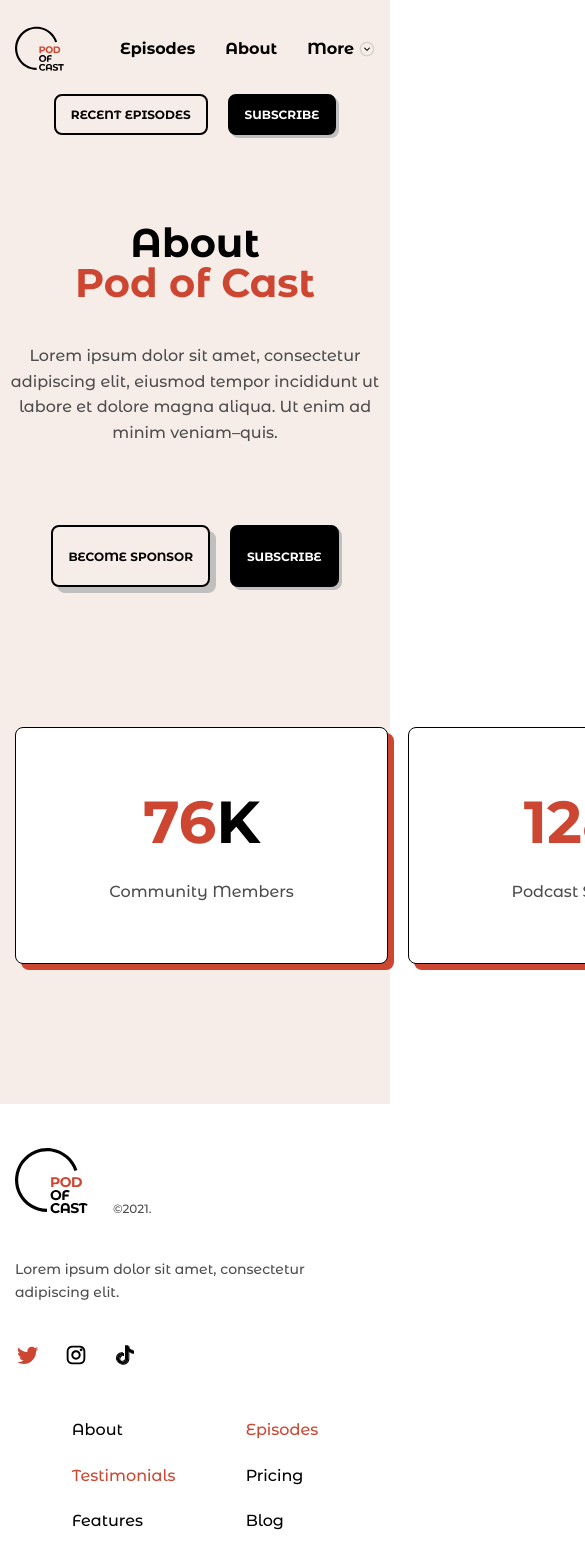
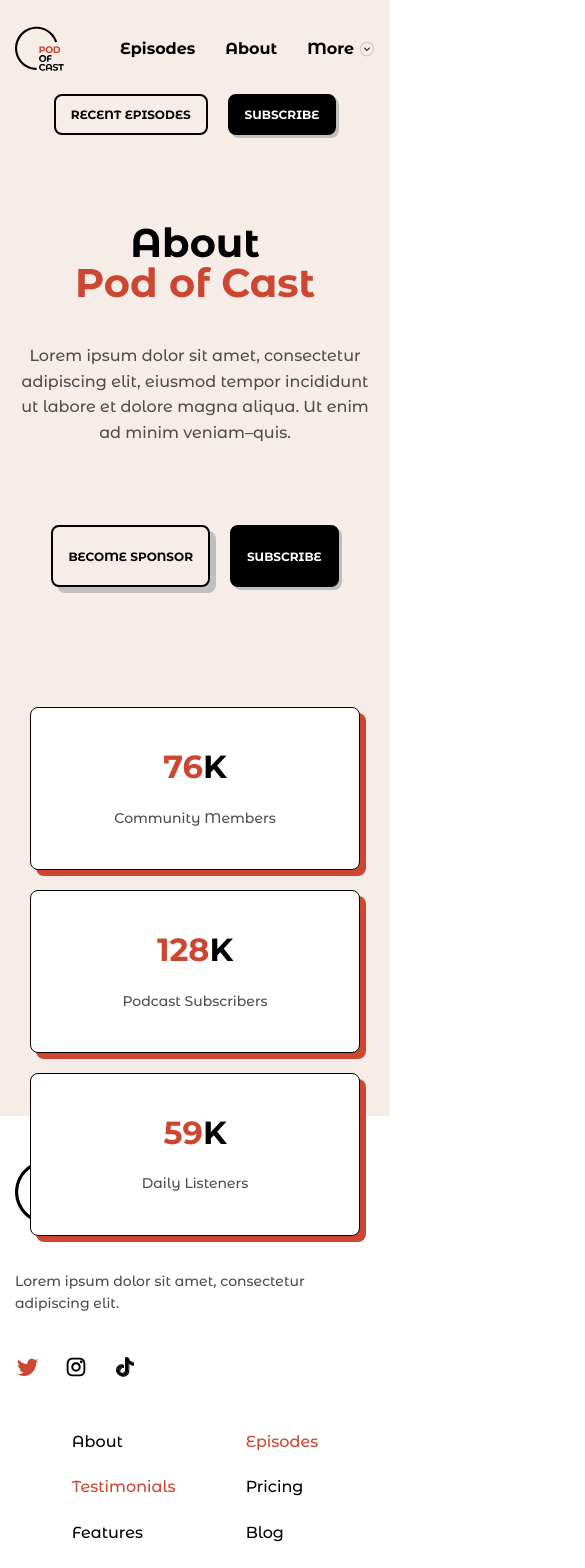
Before and after one commit to LiliiaGalkina/Podcast, a React (Vite) app: page /about in a window 390 px wide. Shown: the top 1568 px of the page, 585 px wide, since content can reach past the window. Built offline with nearby package versions, Linux system fonts and the light colour scheme.

Commit message:
about hero с адаптивом

```diff
--- a/src/components/Main/About/About.jsx
+++ b/src/components/Main/About/About.jsx
@@ -6,7 +6,7 @@ import Button from "../../Button/Button";
 const About = () => {
   return (
     <main>
-      <section className={allstyle.hero}>
+      <section className={style.heroabout}>
         <h1 className={allstyle.herotitle}>
           About <p className={allstyle.herotitlered}>Pod of Cast</p>
         </h1>
@@ -40,7 +40,19 @@ const About = () => {
               <p className={style.text}>Daily Listeners</p>
             </div>
           </div>
-        </div>
+			  </div>
+			  <div className={style.herodecorred}>
+				  <img src="/image/about/hero-decor.png" alt="красная кривая"/>
+			  </div>
+			   <div className={allstyle.herodecorleft}>
+						<img
+						  src="/image/homepage/hero-decor1.png"
+						  alt="черная кривая с оранжевой звездочкой на конце"
+						/>
+					  </div>
+					  <div className={allstyle.herodecorright}>
+						<img src="/image/homepage/hero-decor2.png" alt="несколько разноцветных звездочек" />
+					  </div>
       </section>
     </main>
   );
--- a/src/components/Main/About/about.module.scss
+++ b/src/components/Main/About/about.module.scss
@@ -2,8 +2,14 @@
 
 /*hero*/
 
+.heroabout {
+position: relative;
+  padding: 6.4rem 1.5rem 0;
+  background-color: $backgroundHeaderHero;
+}
+
 .buttons {
-	margin-bottom: 14rem;
+	margin-bottom: 4rem;
 	display: flex;
 	justify-content: center;
 	gap: 2rem;
@@ -16,14 +22,16 @@
 }
 
 .items {
+	position: relative;
+	top: 12rem;
 	display: grid;
 	grid-template-columns: repeat(3, 1fr);
 	gap: 2rem;
+	justify-content: space-between;
 }
 
 .item {
 	padding: 5.9rem 0;
-	min-width: 37.3rem;
 	display: flex;
 	flex-direction: column;
 	align-items: center;
@@ -31,6 +39,7 @@
 	border: 0.15rem solid $textColorDark;
 	border-radius: 0.8rem;
 	box-shadow: 0.6rem 0.6rem $textColorRed;
+	text-align: center;
 }
 
 .digittext {
@@ -45,3 +54,51 @@
 .text {
 	@include text(1.6rem, 160%);
 }
+
+.herodecorred {
+	position: absolute;
+	right: 0;
+	bottom: -6rem;
+}
+
+@media (max-width: 1420px) {
+	.herodecorred {
+		display: none;
+	}
+}
+
+@media (max-width: 1024px) {
+	.item {
+		padding: 4rem 1rem;
+	}
+	.digittext {
+		@include title(4rem, 120%, 2%)
+	}
+
+	.text {
+	@include text(1.4rem, 160%);
+}
+}
+
+@media (max-width: 768px) {
+	.digittext {
+		@include title(3.2rem, 120%, 2%)
+	}
+}
+
+@media (max-width: 600px) {
+	.items {
+		grid-template-columns: 1fr;
+	}
+
+	.buttons {
+		margin-bottom: 0;
+	}
+}
+
+@media (max-width: 375px) {
+	.buttons {
+		flex-direction: column;
+		align-items: center;
+	}
+}
--- a/src/components/Main/allstyles.module.scss
+++ b/src/components/Main/allstyles.module.scss
@@ -77,6 +77,11 @@
   .herotitle {
     @include title(6rem, 100%, -4%);
   }
+
+  .herodecorleft,
+  .herodecorright {
+    display: none;
+  }
 }
 
 @media (max-width: 480px) {
@@ -86,11 +91,6 @@
 
   .herotext {
     margin: 0 auto 8rem;
-  }
-
-  .herodecorleft,
-  .herodecorright {
-    display: none;
   }
 }
 
```
Also changed, not shown: public/image/about/hero-decor.png (added).
